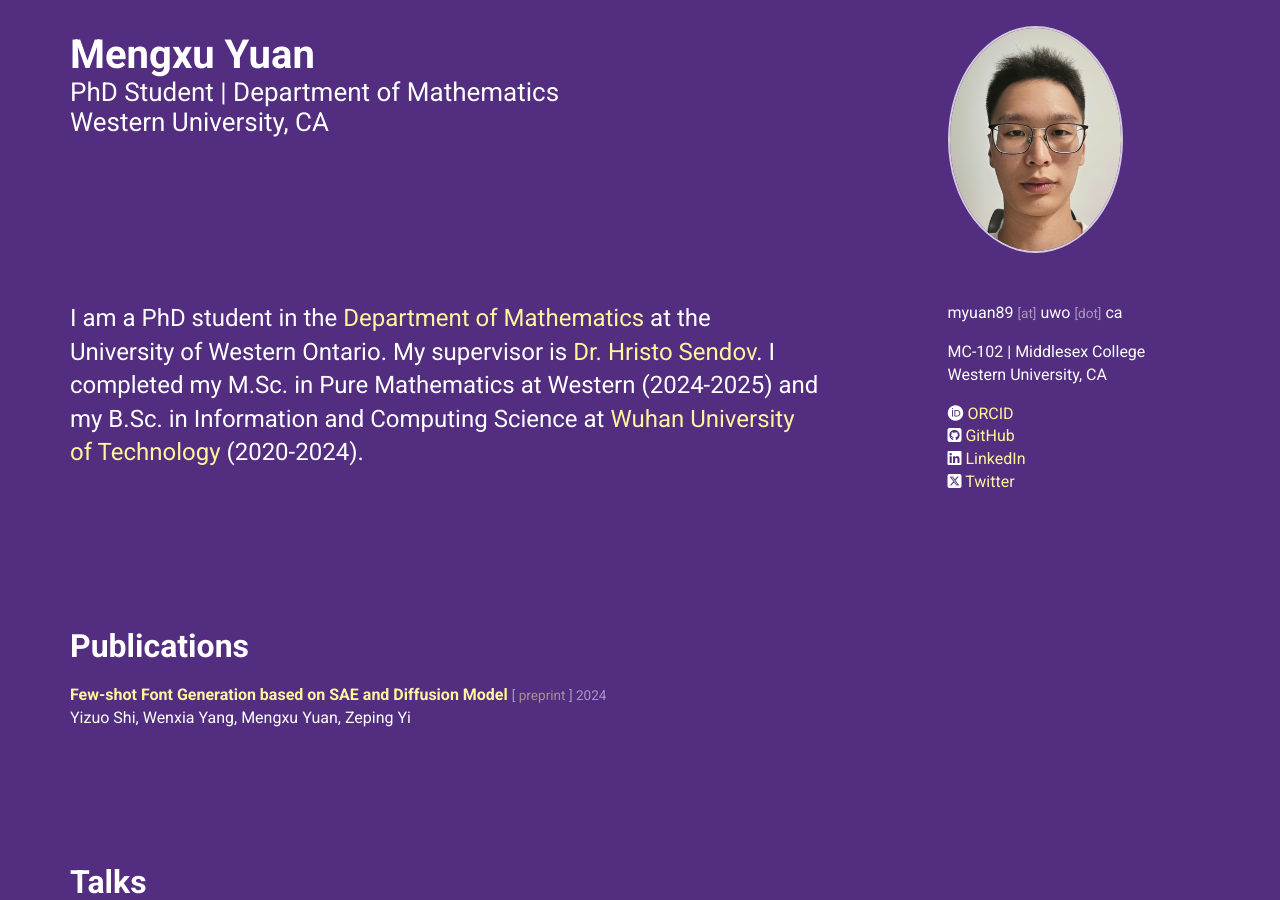
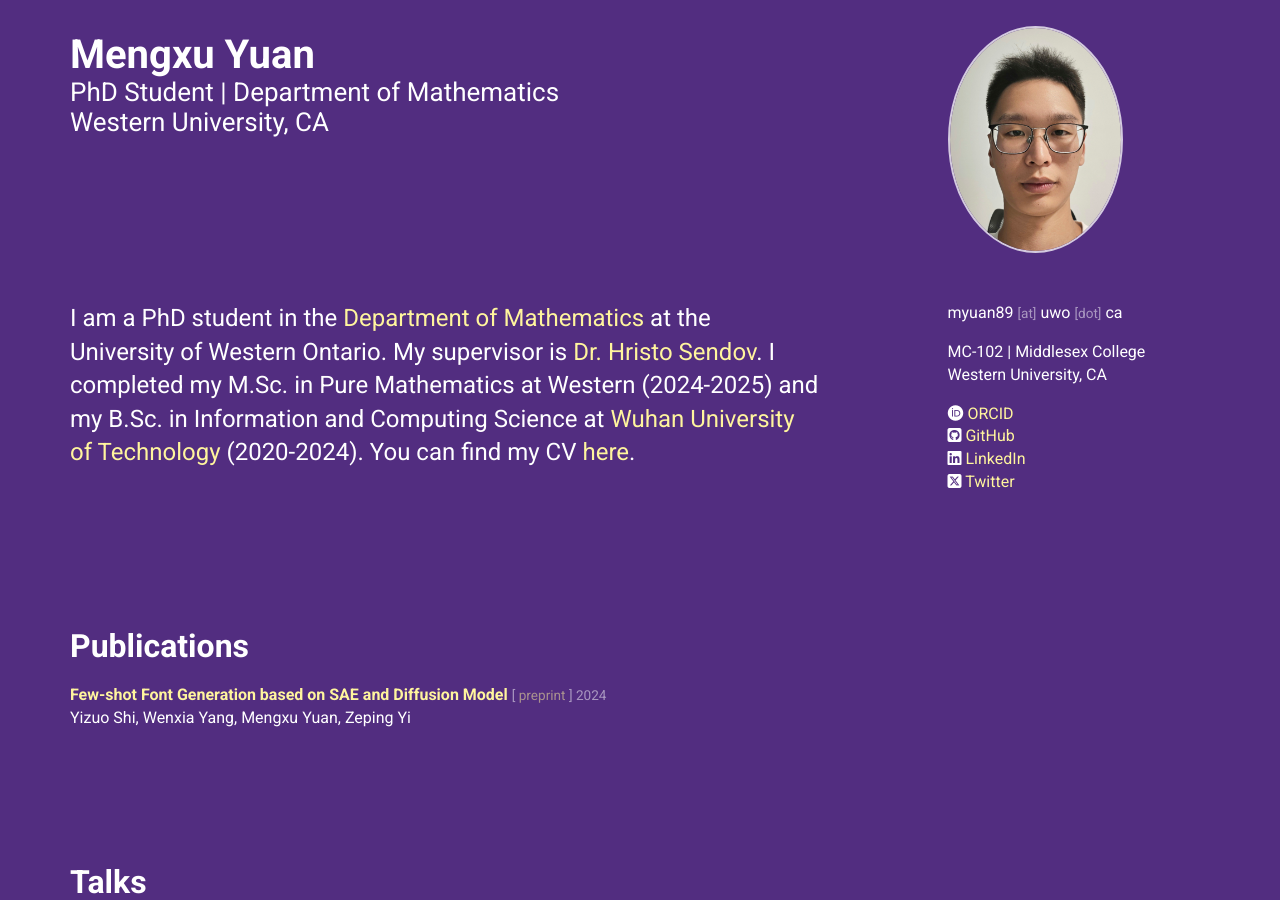
Before and after one commit to Mengxu3/mengxu3.github.io, a Jekyll site: the page built from index.html, in a window 1280 px wide and 900 px high. Built offline with Jekyll 4.4.1, drawn with Linux system fonts in a browser that asks for light colours; nearby versions of some CDN libraries.

Commit message:
Update personal.yml

```diff
--- a/_data/personal.yml
+++ b/_data/personal.yml
@@ -27,3 +27,5 @@ intro:
     I am a PhD student in the [Department of Mathematics](https://www.math.uwo.ca/) at the University of Western Ontario.
     My supervisor is [Dr. Hristo Sendov](https://www.uwo.ca/stats/people/bios/hristo-sendov.html).
     I completed my M.Sc. in Pure Mathematics at Western (2024-2025) and my B.Sc. in Information and Computing Science at [Wuhan University of Technology](https://english.whut.edu.cn/) (2020-2024).
+
+    You can find my CV [here](/assets/CV_Mengxu.pdf).
```
